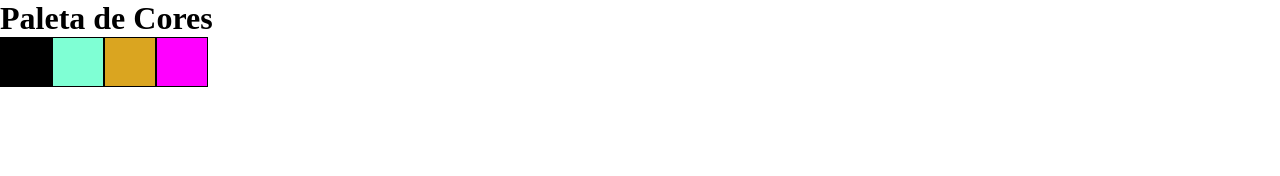
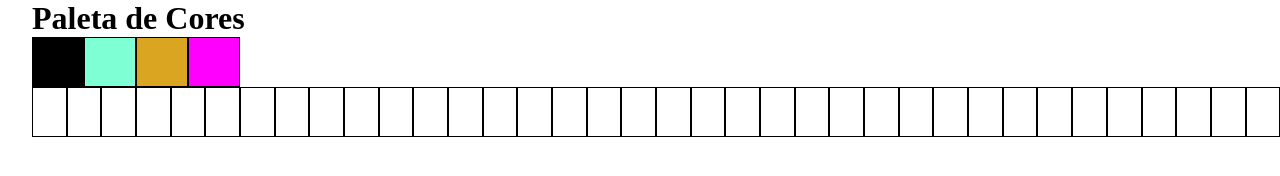
Before and after one commit to SergioEvando23/project-trybe-pixel-art, a website: page index.html in a window 1280 px wide. Drawn offline with Linux system fonts and the light colour scheme.

```diff
--- a/index.html
+++ b/index.html
@@ -18,6 +18,9 @@
             <div class="color"></div>
             <div class="color"></div>
         </article>
+        <article id="pixel-board">
+
+        </article>
     </main>
 
     <script src="script.js"></script>
--- a/script.js
+++ b/script.js
@@ -2,3 +2,16 @@
 document.querySelectorAll('.color')[1].style.backgroundColor = '#7FFFD4';
 document.querySelectorAll('.color')[2].style.backgroundColor = '#DAA520';
 document.querySelectorAll('.color')[3].style.backgroundColor = '#FF00FF';
+
+let pixelLine = document.createElement('section');
+
+for (let i1 = 0; i1 <= 5; i1 += 1) {
+    pixelLine.id = 'pixel-line';
+    document.getElementById('pixel-board').appendChild(pixelLine);
+
+    for (let i2 = 0; i2 <= 5; i2 += 1) {
+        let divPixel = document.createElement('div');
+        divPixel.className = 'color';
+        document.getElementById('pixel-line').appendChild(divPixel);
+    }
+}
--- a/style.css
+++ b/style.css
@@ -2,14 +2,16 @@
     padding: 0;
     margin: 0;
 }
-
+body {
+    padding-left: 2em;
+}
 #color-palette {
     display: flex;
     flex: 1;
     width:13em;
 }
 
-.color {
+.color, div {
     width: 3em;
     height: 3em;
     border: 1px solid black;
@@ -19,3 +21,16 @@
     align-items: center;
     justify-content: center;
 }
+
+
+#pixel-board {
+    display: flex;
+    flex: 1;
+}
+
+#pixel-line {
+    display: flex;
+    flex: 1;
+    width:13em;
+    flex-flow: row wrap;
+}
```
